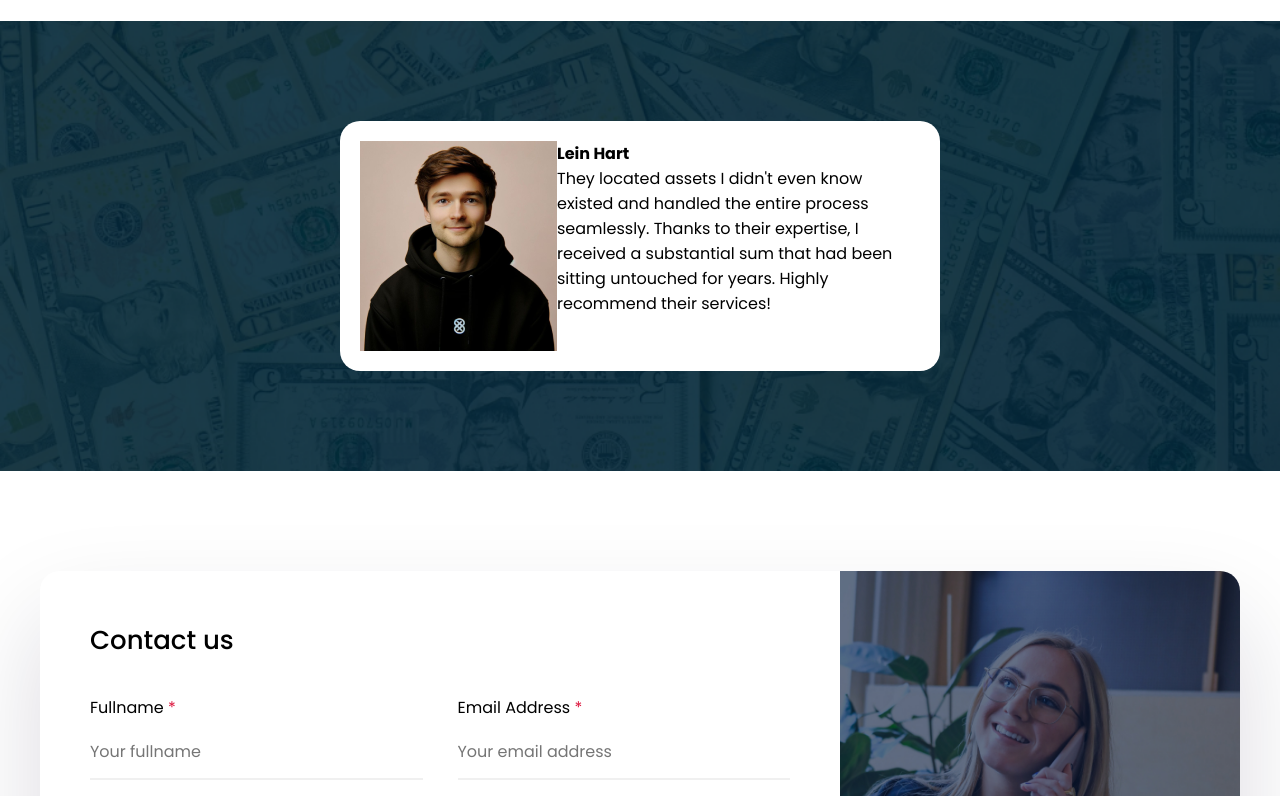
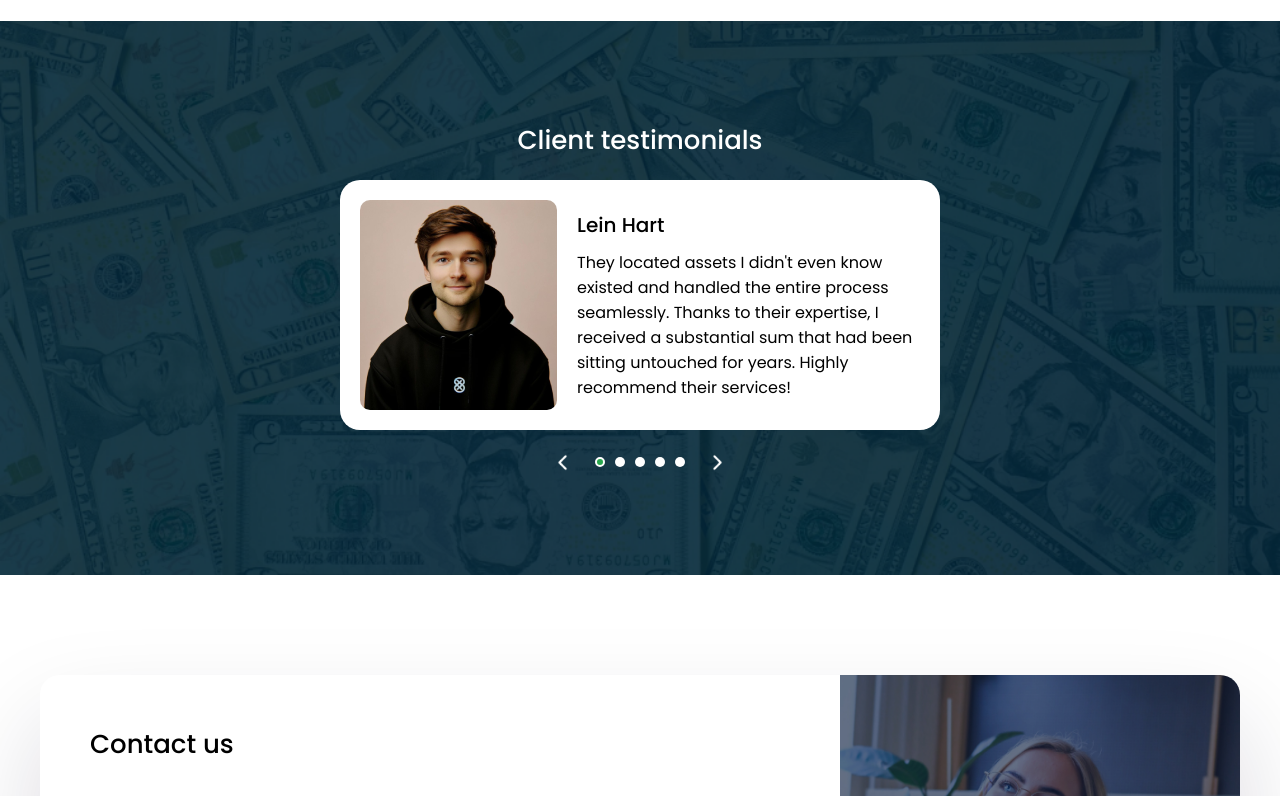
Before and after one commit to 0x902/Wealth-Recover-FL-, a plain HTML site: page index.html in a window 1280 px wide. Shown: the part 3760-4556 px from the top of the page. Drawn offline with Linux system fonts and the light colour scheme.

Commit message:
testimonials progress

```diff
--- a/components.css
+++ b/components.css
@@ -23,6 +23,11 @@ h2 {
 }
 
 h3 {
+    font-size: 20px;
+    font-weight: 500;
+}
+
+h4 {
     font-size: 20px;
     font-weight: 500;
 }
--- a/index.html
+++ b/index.html
@@ -224,6 +224,7 @@
 
         <section class="section-testimonials">
             <div class="testimonials block">
+                <h2>Client testimonials</h2>
                 <article class="testimonial">
                     <img src="img/client-face.png" alt="client face" />
                     <div class="content">
@@ -237,6 +238,17 @@
                         </p>
                     </div>
                 </article>
+                <div class="testimonial-control-container">
+                    <img height="25" src="img/left-arrow.png" />
+                    <div class="dots">
+                        <div class="current"></div>
+                        <div></div>
+                        <div></div>
+                        <div></div>
+                        <div></div>
+                    </div>
+                    <img height="25" src="img/right-arrow.png" />
+                </div>
             </div>
         </section>
 
--- a/style.css
+++ b/style.css
@@ -235,6 +235,17 @@ header nav ul li a {
     justify-content: center;
 }
 
+.testimonials {
+    display: flex;
+    flex-direction: column;
+    align-items: center;
+    gap: 20px;
+}
+
+.testimonials h2 {
+    color: white;
+}
+
 .testimonial {
     width: 600px;
     background-color: white;
@@ -242,6 +253,42 @@ header nav ul li a {
     border-radius: 20px;
 
     display: flex;
+    align-items: center;
+    gap: 20px;
+}
+
+.testimonial img {
+    border-radius: 10px;
+}
+
+.testimonial .content {
+    display: flex;
+    flex-direction: column;
+    gap: 10px;
+}
+
+.testimonials .testimonial-control-container {
+    display: flex;
+    gap: 20px;
+    align-items: center;
+}
+
+.testimonials .testimonial-control-container .dots {
+    display: flex;
+    gap: 10px;
+    align-items: center;
+}
+
+.dots div {
+    width: 10px;
+    height: 10px;
+    border-radius: 100px;
+    background-color: white;
+}
+
+.dots div.current {
+    background-color: var(--secondary-color);
+    border: 2px solid white;
 }
 
 /*  contact  ------------ contact ------------------- contact -------------- contact ---------------  */
```
Also changed, not shown: img/left-arrow.png (added), img/right-arrow.png (added).
